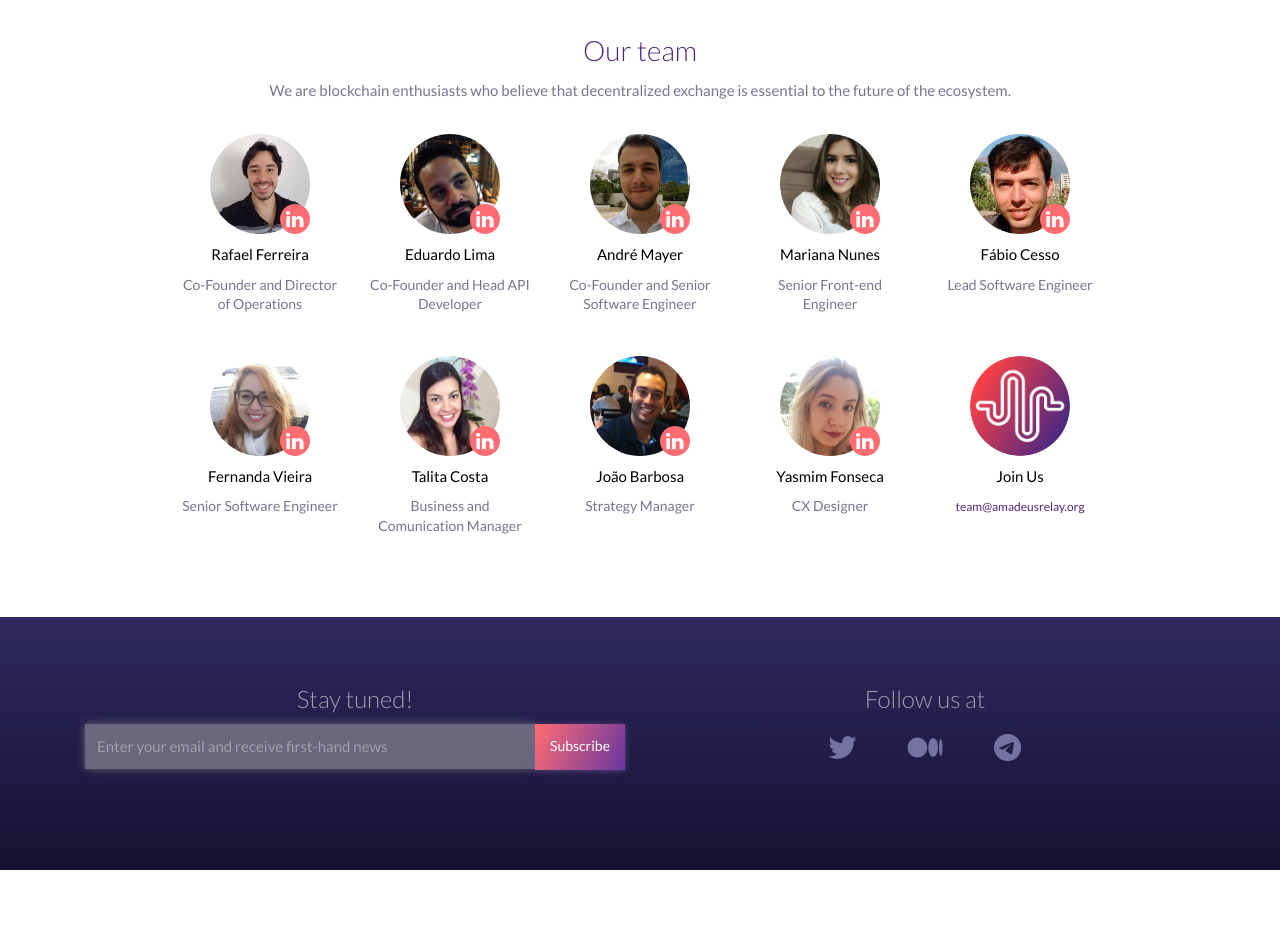
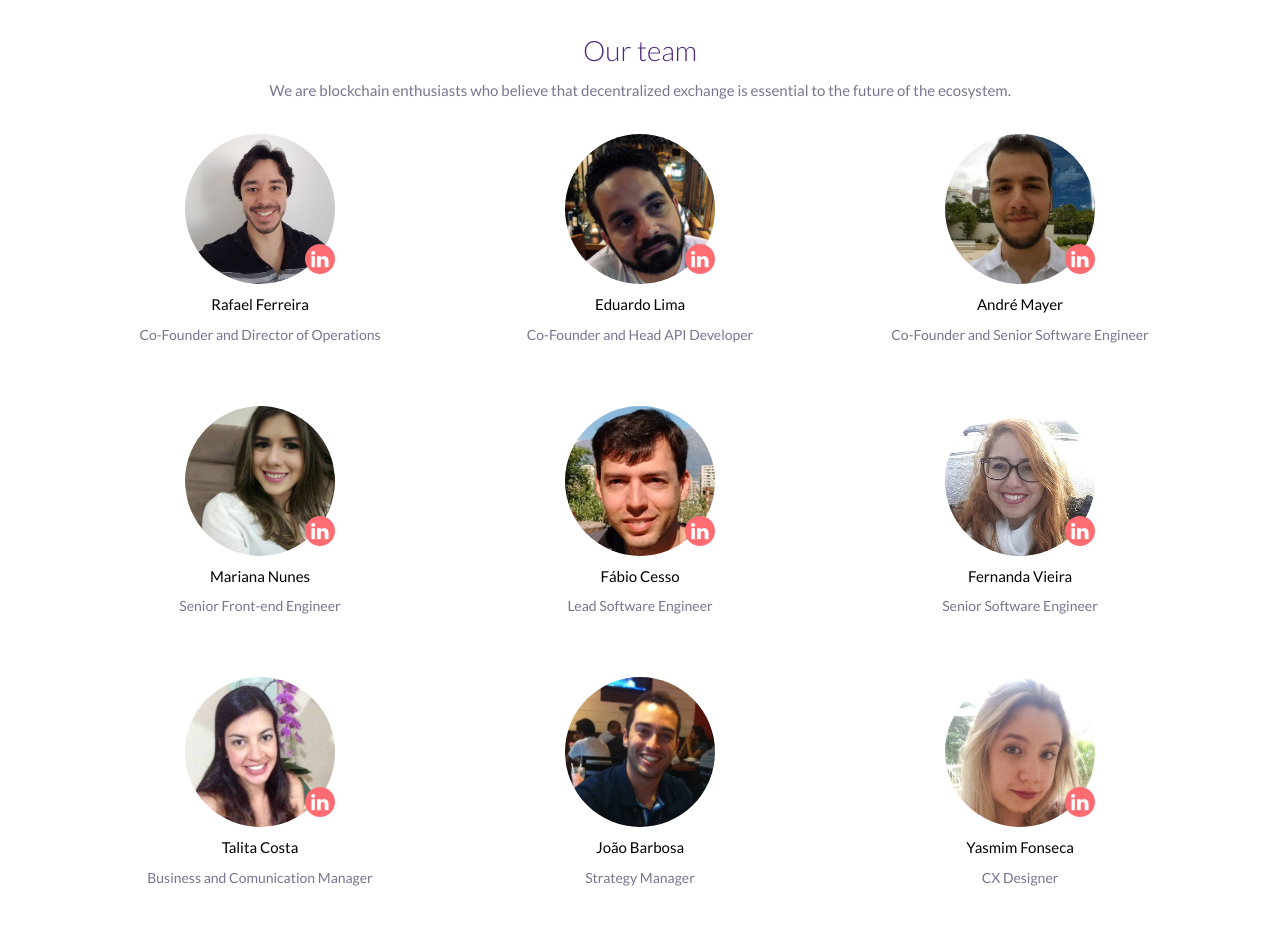
Before and after one commit to AndreMayer89/AmadeusSite, a plain HTML site: page AmadeusSite_v0/index.html in a window 1280 px wide. Shown: the part 2440-3377 px from the top of the page. Before the commit the page ends 3310 px from the top, so only its background shows below. Drawn offline with nearby package versions, Linux system fonts and the light colour scheme.

Commit message:
Correção.

```diff
--- a/AmadeusSite_v0/css/new.css
+++ b/AmadeusSite_v0/css/new.css
@@ -256,8 +256,8 @@ img {
         }
 
     #section-team .team .image-cropper {
-        width: 100px;
-        height: 100px;
+        width: 150px;
+        height: 150px;
         position: relative;
         overflow: hidden;
     }
@@ -267,7 +267,7 @@ img {
             position: absolute;
             z-index: 100;
             right: 0px;
-            top: 70px;
+            top: 110px;
         }
 
     #section-team .team .row:last-child .card:nth-last-child(2) .image-cropper::after {
--- a/AmadeusSite_v0/index.html
+++ b/AmadeusSite_v0/index.html
@@ -195,13 +195,13 @@
                 <a target="_blank" href="https://auctus.org/"><img class="img-responsive center-block" src="img/partners/auctus.svg" /></a>
             </div>
             <div class="col-md-3 col-xs-12">
-                <a target="_blank" href="https://auctus.org/"><img class="img-responsive center-block" src="img/partners/etherify.png" /></a>
+                <a target="_blank" href="http://etherify.io/"><img class="img-responsive center-block" src="img/partners/etherify.png" /></a>
             </div>
             <div class="col-md-3 col-xs-12">
-                <a target="_blank" href="https://auctus.org/"><img class="img-responsive center-block" src="img/partners/totle.svg" /></a>
+                <a target="_blank" href="https://www.totle.com/"><img class="img-responsive center-block" src="img/partners/totle.svg" /></a>
             </div>
             <div class="col-md-3 col-xs-12">
-                <a target="_blank" href="https://auctus.org/"><img class="img-responsive center-block" src="img/partners/lendroid.jpg" /></a>
+                <a target="_blank" href="https://lendroid.com/"><img class="img-responsive center-block" src="img/partners/lendroid.jpg" /></a>
             </div>
         </div>
     </div>
@@ -272,79 +272,69 @@
         <div class="col-md-12 col-xs-12">&nbsp;</div>
         <div class="col-md-12 col-xs-12 team">
             <div class="row">
-                <div class="card col-md-1 col-xs-0"></div>
-                <div align="center" class="card col-md-2 col-xs-6">
+                <div align="center" class="card col-md-4 col-xs-6">
                     <a target="_blank" href="https://www.linkedin.com/in/rafael-ferreira-dos-santos-947a2b85/">
                         <div class="image-cropper"><img class="img-responsive" src="img/team/rafael.jpg" alt="Rafael Ferreira - Co-Founder and Director of Operations"></div>
                     </a>
                     <p class="team-name">Rafael Ferreira</p>
                     <p class="team-description">Co-Founder and Director of Operations</p>
                 </div>
-                <div align="center" class="card col-md-2 col-xs-6">
+                <div align="center" class="card col-md-4 col-xs-6">
                     <a target="_blank" href="https://www.linkedin.com/in/eduardo-dias-da-cunha-lima-937a5997/">
                         <div class="image-cropper"><img class="img-responsive" src="img/team/eduardo.jpg" alt="Eduardo Lima - Co-Founder and Head API Developer"></div>
                     </a>
                     <p class="team-name">Eduardo Lima</p>
                     <p class="team-description">Co-Founder and Head API Developer</p>
                 </div>
-                <div align="center" class="card col-md-2 col-xs-6">
+                <div align="center" class="card col-md-4 col-xs-6">
                     <a target="_blank" href="https://www.linkedin.com/in/andr%C3%A9-mayer-36780889/">
                         <div class="image-cropper"><img class="img-responsive" src="img/team/andre.jpg" alt="André Mayer - Co-Founder and Senior Software Engineer"></div>
                     </a>
                     <p class="team-name">André Mayer</p>
                     <p class="team-description">Co-Founder and Senior Software Engineer</p>
                 </div>
-                <div align="center" class="card col-md-2 col-xs-6">
+                <div align="center" class="card col-md-4 col-xs-6">
                     <a target="_blank" href="https://www.linkedin.com/in/mariana-nunes-de-almeida-41834a90/">
                         <div class="image-cropper"><img class="img-responsive" src="img/team/mariana.jpg" alt="Mariana Nunes - Senior Front-end Engineer"></div>
                     </a>
                     <p class="team-name">Mariana Nunes</p>
                     <p class="team-description">Senior Front-end Engineer</p>
                 </div>
-                <div align="center" class="card col-md-2 col-xs-6">
+                <div align="center" class="card col-md-4 col-xs-6">
                     <a target="_blank" href="https://www.linkedin.com/in/f%C3%A1bio-cesso-de-castro-24987416/">
                         <div class="image-cropper"><img class="img-responsive" src="img/team/fabio.jpg" alt="Fábio Cesso - Lead Software Engineer"></div>
                     </a>
                     <p class="team-name">Fábio Cesso</p>
                     <p class="team-description">Lead Software Engineer</p>
                 </div>
-                <div class="col-md-1 col-xs-0"></div>
-                <div class="clearfix hidden-xs"></div>
-                <div class="card col-md-1 col-xs-0"></div>
-                <div align="center" class="card col-md-2 col-xs-6">
+                <div align="center" class="card col-md-4 col-xs-6">
                     <a target="_blank" href="https://www.linkedin.com/in/fernanda-vieira-a5945714b/">
                         <div class="image-cropper"><img class="img-responsive" src="img/team/fernanda.jpg" alt="Fernanda Vieira - Senior Software Engineer"></div>
                     </a>
                     <p class="team-name">Fernanda Vieira</p>
                     <p class="team-description">Senior Software Engineer</p>
                 </div>
-                <div align="center" class="card col-md-2 col-xs-6">
+                <div align="center" class="card col-md-4 col-xs-6">
                     <a target="_blank" href="https://www.linkedin.com/in/talita-costa-623387105/">
                         <div class="image-cropper"><img class="img-responsive" src="img/team/talita.jpg" alt="Talita Costa - Business and Comunication Manager"></div>
                     </a>
                     <p class="team-name">Talita Costa</p>
                     <p class="team-description">Business and Comunication Manager</p>
                 </div>
-                <div align="center" class="card col-md-2 col-xs-6">
+                <div align="center" class="card col-md-4 col-xs-6">
                     <a target="_blank" href="https://www.linkedin.com/in/jo%C3%A3o-ot%C3%A1vio-barbosa-9275b070/">
                         <div class="image-cropper"><img class="img-responsive" src="img/team/joao.jpg" alt="João Barbosa - Strategy Manager"></div>
                     </a>
                     <p class="team-name">João Barbosa</p>
                     <p class="team-description">Strategy Manager</p>
                 </div>
-                <div align="center" class="card col-md-2 col-xs-6">
+                <div align="center" class="card col-md-4 col-xs-6">
                     <a target="_blank" href="https://www.linkedin.com/in/yasmim-fonseca-99340785/">
                         <div class="image-cropper"><img class="img-responsive" src="img/team/yasmim.jpg" alt="Yasmim Fonseca - CX Designer"></div>
                     </a>
                     <p class="team-name">Yasmim Fonseca</p>
                     <p class="team-description">CX Designer</p>
                 </div>
-                <div align="center" class="card join-us col-md-2 col-xs-6">
-                    <div class="image-cropper"><img class="img-responsive" src="img/logo_circulo.png" alt="Join Amadeus Team"></div>
-                    <p class="team-name">Join Us</p>
-                    <p class="team-description"><a>team@amadeusrelay.org</a></p>
-                </div>
-                <div class="card col-md-1 col-xs-0"></div>
             </div>
         </div>
     </div>
```
